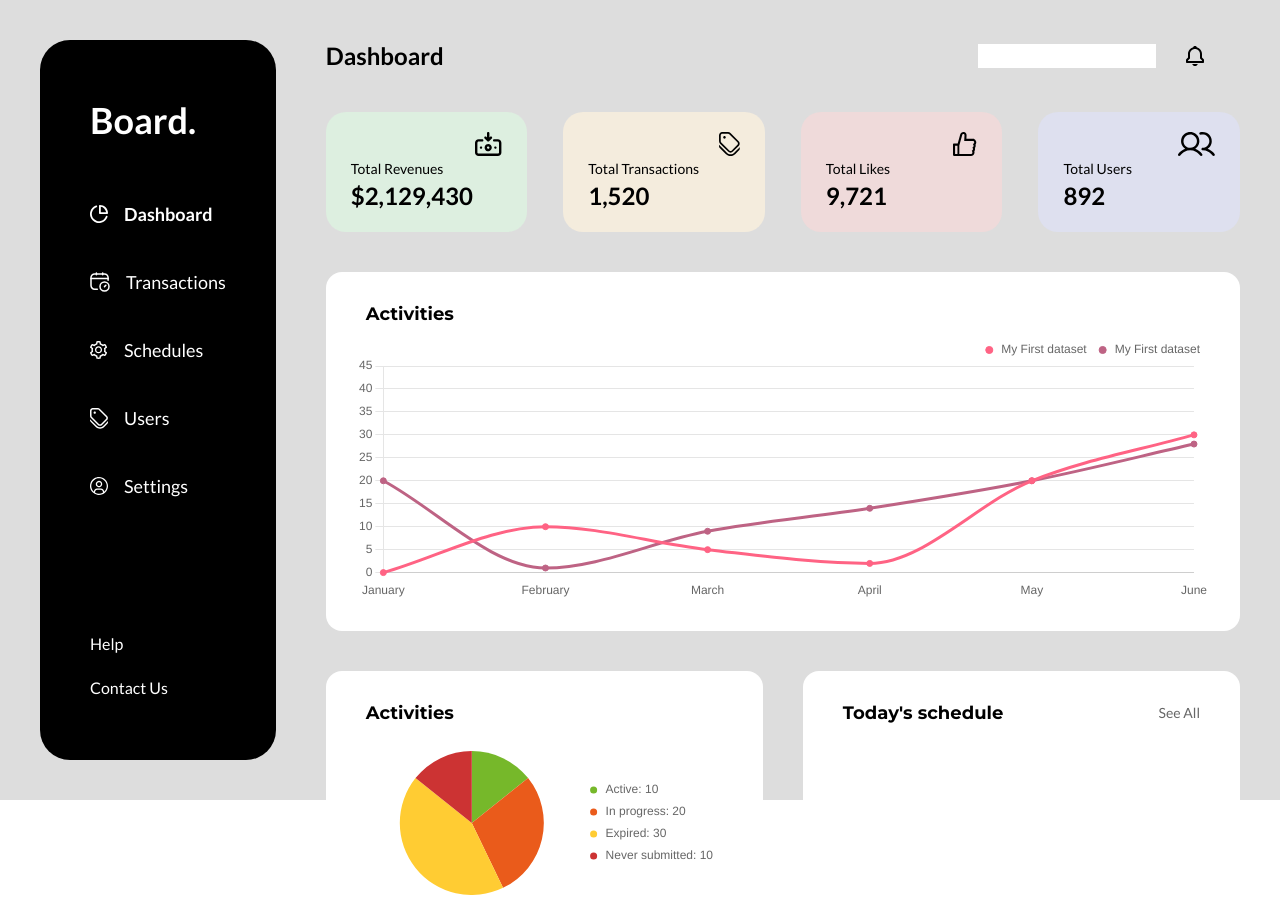
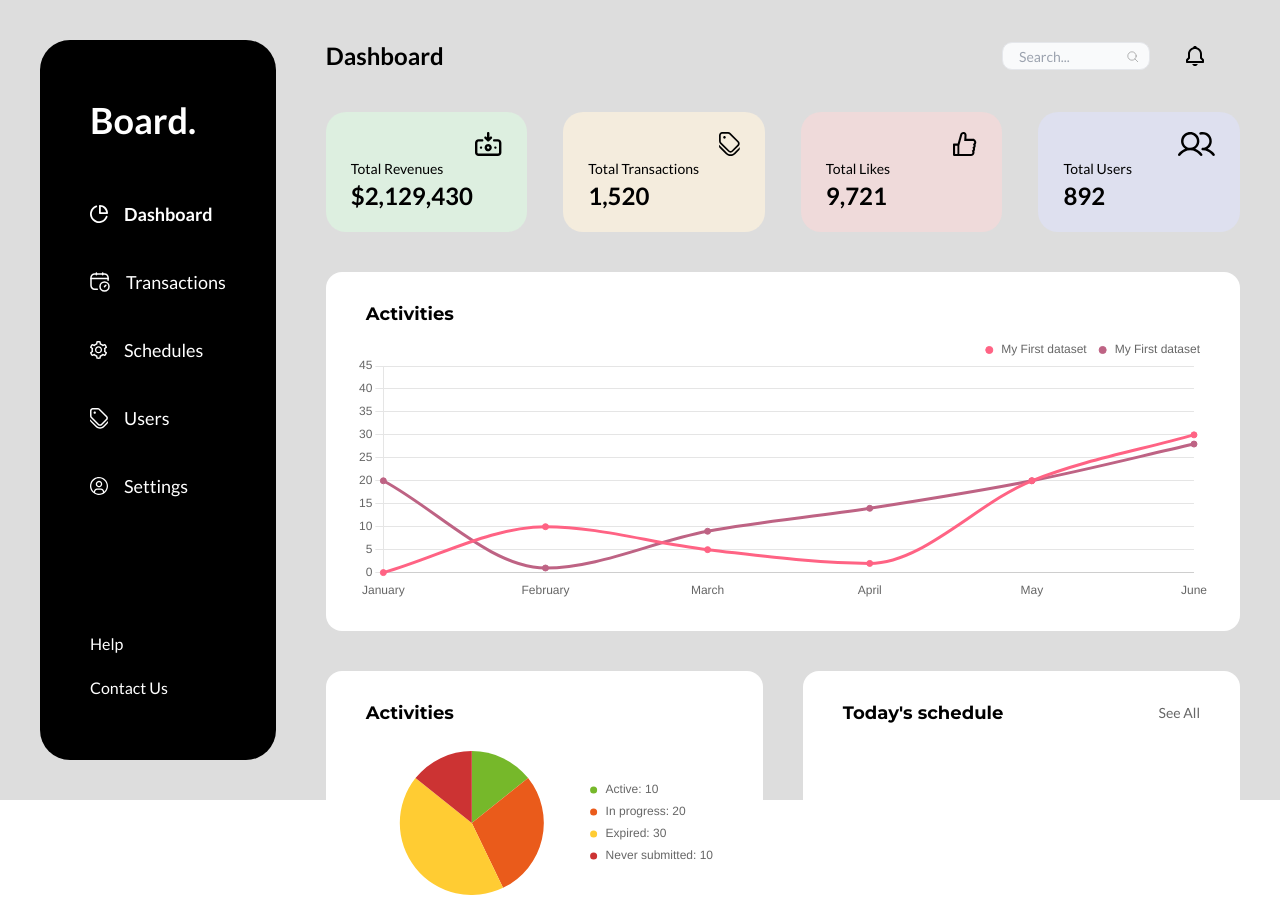
Before and after one commit to priyanshitaneja/react-db, a React (Create React App) app: page /dashboard in a window 1280 px wide. Built offline with nearby package versions, Linux system fonts and the light colour scheme; some icons are missing.

Commit message:
search bar added

```diff
--- /dev/null
+++ b/src/components/common/SearchBar.js
@@ -0,0 +1,29 @@
+import React from "react";
+
+export default function SearchBar() {
+  return (
+    <form className="max-w-[180px] px-4 h-7">
+      <div className="relative">
+        <input
+          type="text"
+          placeholder="Search..."
+          className="w-full text-sm font-normal h-7 pl-4 px-4 pr-12 text-[#B0B0B0] border rounded-[10px] outline-none bg-gray-50 focus:bg-white focus:border-indigo-600"
+        />
+        <svg
+          xmlns="http://www.w3.org/2000/svg"
+          className="absolute top-0 bottom-0 w-3 h-3 my-auto text-[#858585] right-3"
+          fill="none"
+          viewBox="0 0 20 20"
+          stroke="currentColor"
+        >
+          <path
+            strokeLinecap="round"
+            strokeLinejoin="round"
+            strokeWidth={1}
+            d="M21 21l-6-6m2-5a7 7 0 11-14 0 7 7 0 0114 0z"
+          />
+        </svg>
+      </div>
+    </form>
+  );
+}
--- a/src/components/dashboard/Dashboard.js
+++ b/src/components/dashboard/Dashboard.js
@@ -10,8 +10,6 @@ import CardRow from "./CardRow";
 
 class Dashboard extends Component {
   render() {
-    const { user } = this.props.auth;
-
     return (
       <div className="flex h-screen flex-row p-10 gap-[50px] bg-[#dddddd]">
         <SideBar />
--- a/src/components/dashboard/Header.js
+++ b/src/components/dashboard/Header.js
@@ -1,6 +1,7 @@
 import React from "react";
 import PropTypes from "prop-types";
 import { connect } from "react-redux";
+import SearchBar from "./../common/SearchBar";
 import { ReactComponent as BellIcon } from "../../assets/Vector.svg";
 import { ReactComponent as UserImg } from "../../assets/user_img.svg";
 
@@ -9,7 +10,7 @@ const Header = ({ auth }) => {
         <div className="flex justify-between mb-10">
             <h1 className="text-2xl	font-bold">Dashboard</h1>
             <div className="flex items-center">
-                <input className="mr-[10px]" />
+                <SearchBar className="mr-[10px]" style={{height: "100%-80px"}} />
                 <BellIcon className="mr-2 ml-5" />
                 {
                     auth.isAuthenticated ?
```
